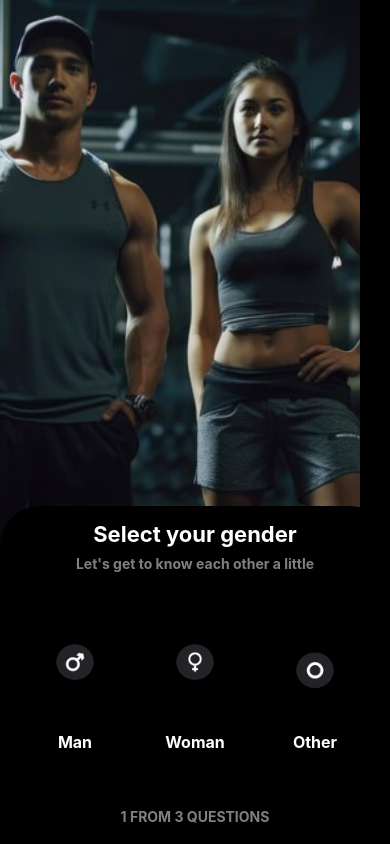
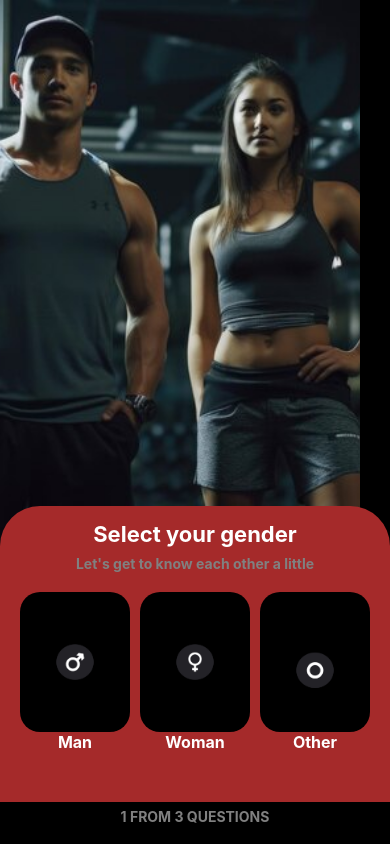
Before and after one commit to Sedinamm/HealthX, a React Native app: screen /Question1 in a window 390 px wide. Built offline with nearby package versions, Linux system fonts and the light colour scheme.

Commit message:
initial commit

```diff
--- a/Screens/Question1.js
+++ b/Screens/Question1.js
@@ -1,6 +1,6 @@
 import { StyleSheet, Text, View, Image, TouchableOpacity } from "react-native";
 import React from "react";
-import { BlurView } from "@react-native-community/blur";
+// import { BlurView } from "@react-native-community/blur";
 
 const Question1 = () => {
   return (
@@ -12,10 +12,13 @@ const Question1 = () => {
         style={{
           flex: 3.5,
           width: "100%",
-          backgroundColor: "#000",
+          backgroundColor: "brown",
           borderTopRightRadius: 40,
           borderTopLeftRadius: 40,
         }}
+        // blurType="dark"
+        // blurAmount={10}
+        // reducedTransparencyFallbackColor="white"
       >
         <Text
           style={{
```
